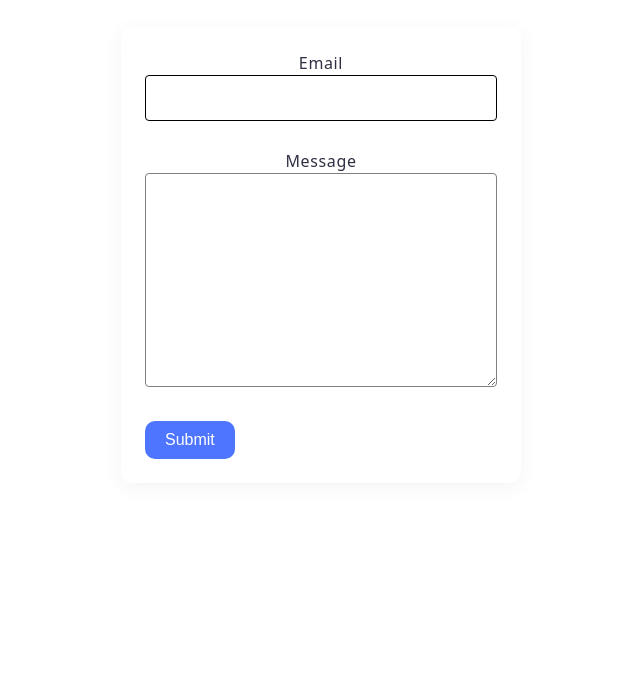
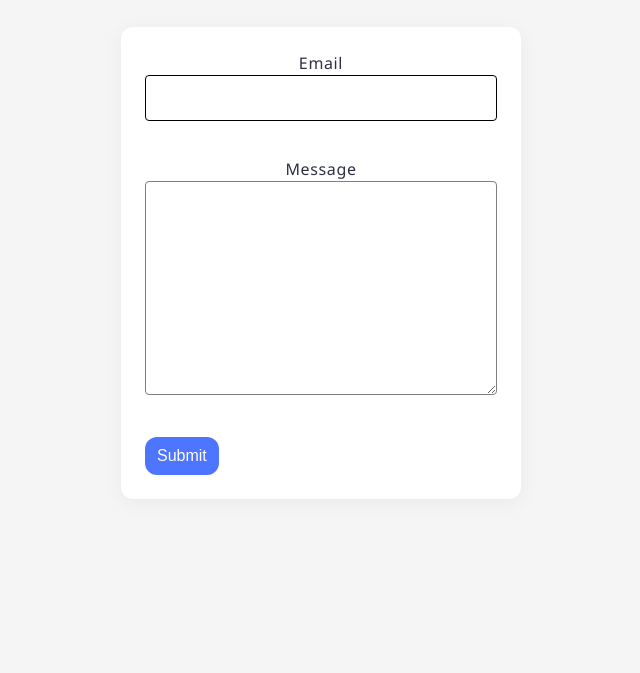
Before and after one commit to Mariia-Shtefiuk/goit-js-hw-09, a website built with Vite: page src/2-form.html in a window 1280 px wide. Shown: the part 127-800 px from the top of the page, without its empty margins (319-959 px from the left). Built offline with nearby package versions, Linux system fonts and the light colour scheme.

Commit message:
css styles update

```diff
--- a/src/css/styles.css
+++ b/src/css/styles.css
@@ -15,6 +15,11 @@
 @import url('./badges.css');
 @import url('./back-link.css');
 @import url('./footer.css');
+
+body {
+  font-family: 'Segoe UI', Tahoma, Geneva, Verdana, sans-serif;
+  background-color: #f5f5f5;
+}
 
 .gallery {
   list-style: none;
@@ -43,7 +48,7 @@
 .feedback-form {
   display: flex;
   flex-direction: column;
-
+  gap: 8px;
   align-items: flex-start;
   padding: 24px;
   width: 100%;
@@ -72,6 +77,7 @@ textarea {
   border: 1px solid #808080;
   border-radius: 4px;
   padding: 10px 12px;
+  font-family: inherit;
   font-weight: 400;
   font-size: 16px;
   line-height: 1.5;
@@ -79,6 +85,11 @@ textarea {
   box-sizing: border-box;
   margin-bottom: 20px;
   transition: border-color 0.3s ease;
+}
+
+textarea {
+  resize: vertical;
+  min-height: 100px;
 }
 
 input:focus,
@@ -89,11 +100,12 @@ textarea:focus {
 
 button {
   background-color: #4e75ff;
-  color: #fff;
+  color: white;
   border: none;
-  padding: 10px 20px;
-  border-radius: 10px;
+  border-radius: 12px;
+  padding: 10px 12px;
   font-size: 16px;
+  font-weight: 500;
   cursor: pointer;
   transition: background-color 0.3s ease, transform 0.2s ease;
 }
```
